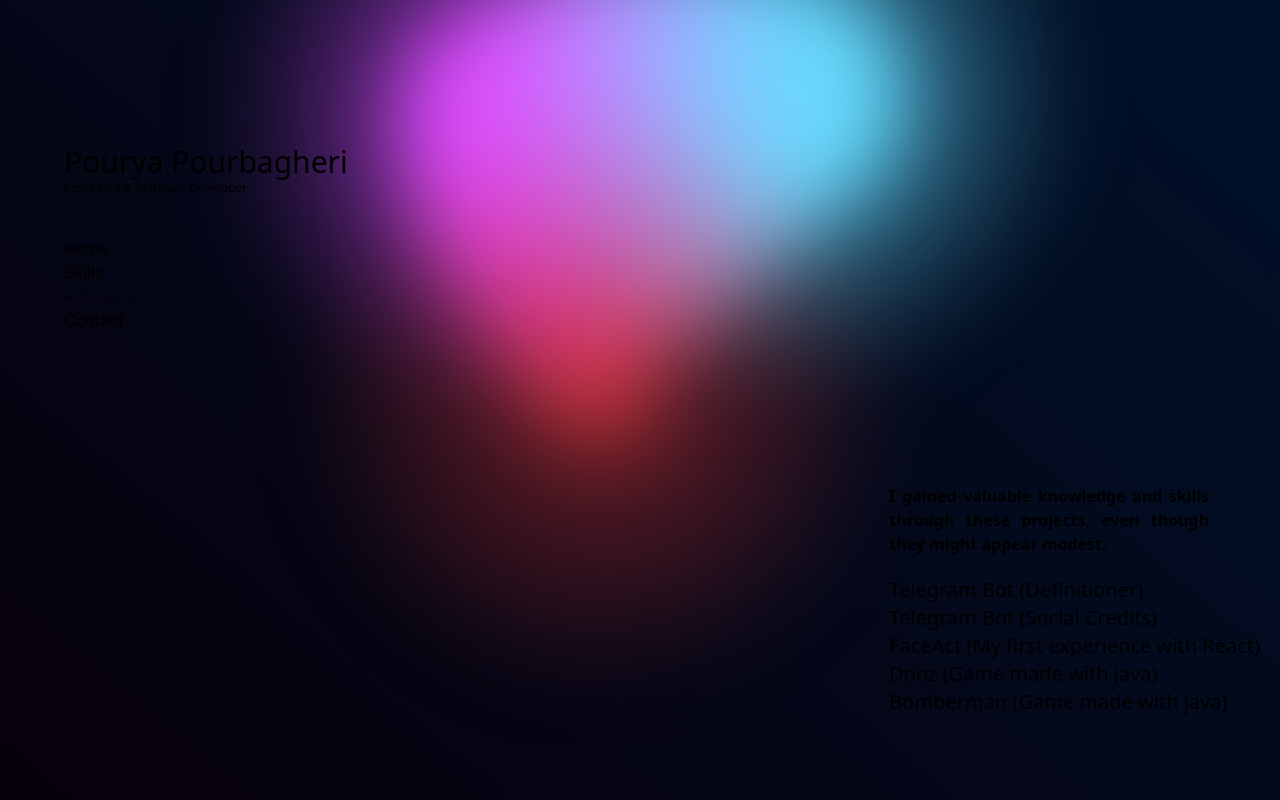
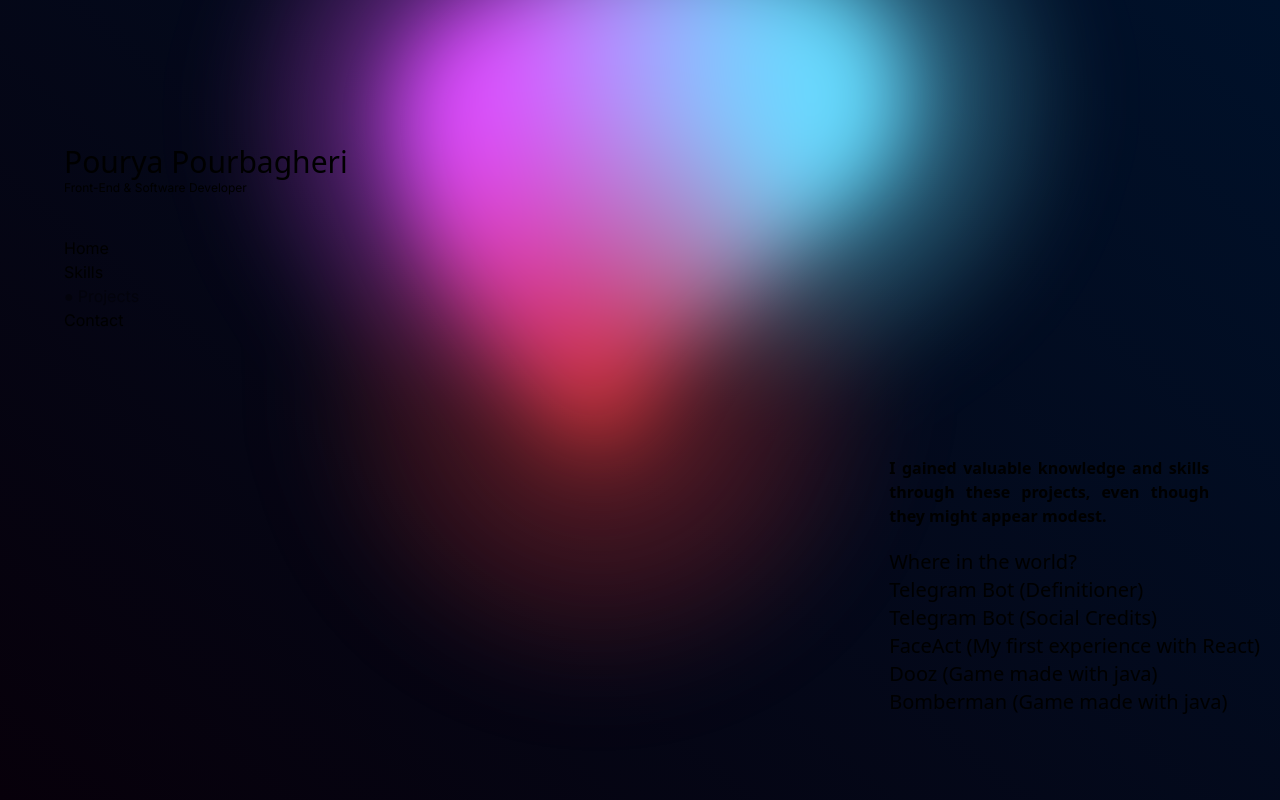
Before and after one commit to pouryapb/porfolio, a Next.js app: page /projects in a window 1280 px wide. Built offline with nearby package versions, Linux system fonts and the light colour scheme.

Commit message:
added where in the world project

```diff
--- a/app/projects/page.tsx
+++ b/app/projects/page.tsx
@@ -7,6 +7,10 @@ export default function Projects() {
         I gained valuable knowledge and skills through these projects, even
         though they might appear modest.
       </p>
+      <GithubLink
+        projectName="fem-where-in-the-world"
+        title="Where in the world?"
+      />
       <GithubLink
         projectName="definitioner-bot"
         title="Telegram Bot (Definitioner)"
```
